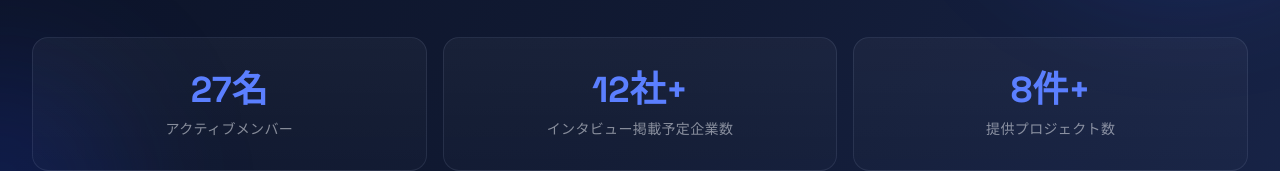
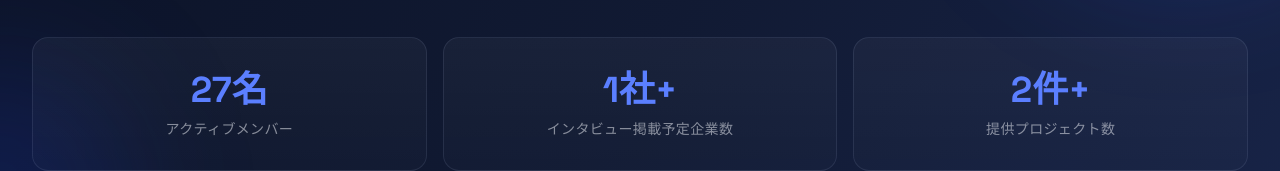
Before and after one commit to fumaichihara/student-community-connect, a React (Vite) app: page / in a window 1280 px wide. Shown: the part 523-694 px from the top of the page. Built offline with nearby package versions, Linux system fonts and the light colour scheme.

Commit message:
Update site.js

```diff
--- a/src/data/site.js
+++ b/src/data/site.js
@@ -2,17 +2,17 @@ export const SITE = {
   orgName: '学生コミュニティConnect',
   orgNameEn: 'Student Community Connect',
   memberCount: 27,
-  interviewTargetCount: 12,
-  projectCount: 8,
+  interviewTargetCount: 1,
+  projectCount: 2,
   googleFormUrl:
     'https://docs.google.com/forms/d/e/1FAIpQLScUQyiq0ecmviiujeBtXE50_e9gM5Dcw8OPemcn_TPm_fxonQ/viewform?embedded=true',
   googleFormUrlDirect:
     'https://docs.google.com/forms/d/e/1FAIpQLScUQyiq0ecmviiujeBtXE50_e9gM5Dcw8OPemcn_TPm_fxonQ/viewform',
-  contactEmail: 'contact@student-connect.jp',
+  contactEmail: 'Connect.studentcommunity@gmail.com',
   sns: [
-    { name: 'X', href: 'https://x.com/' },
-    { name: 'Instagram', href: 'https://instagram.com/' },
-    { name: 'TikTok', href: 'https://tiktok.com/' },
+    { name: 'X', href: 'https://x.com/connectjp1' },
+    { name: 'Instagram', href: 'https://www.instagram.com/connect.community.jp/?hl=en' },
+    { name: 'TikTok', href: 'https://www.tiktok.com/@connectcommunity1?lang=en' },
   ],
 }
 
```
